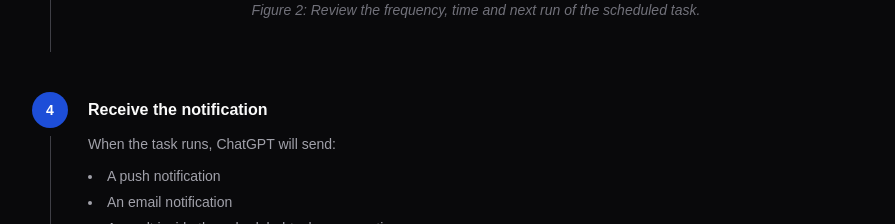
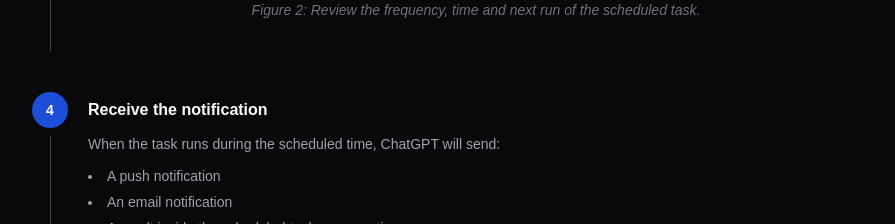
Before and after one commit to lbovboe/tech-drive-guide, a Next.js app: page /tech-drive-guide/schedule in a window 1280 px wide. Shown: the part 2660-2884 px from the top of the page, without its empty margins (320-1215 px from the left). Built offline with nearby package versions, Linux system fonts and the light colour scheme.

Commit message:
Update page.tsx

```diff
--- a/app/schedule/page.tsx
+++ b/app/schedule/page.tsx
@@ -70,7 +70,7 @@ Avoid covering three stories about the same event. Use credible and diverse news
       </StepCard>
 
       <StepCard number={4} title="Receive the notification">
-        <p className="text-sm mb-3">When the task runs, ChatGPT will send:</p>
+        <p className="text-sm mb-3">When the task runs during the scheduled time, ChatGPT will send:</p>
         <ul className="list-disc list-inside space-y-1.5 text-sm">
           <li>A push notification</li>
           <li>An email notification</li>
```
